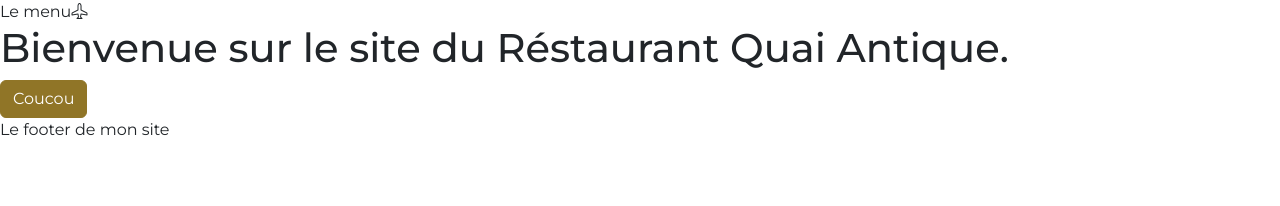
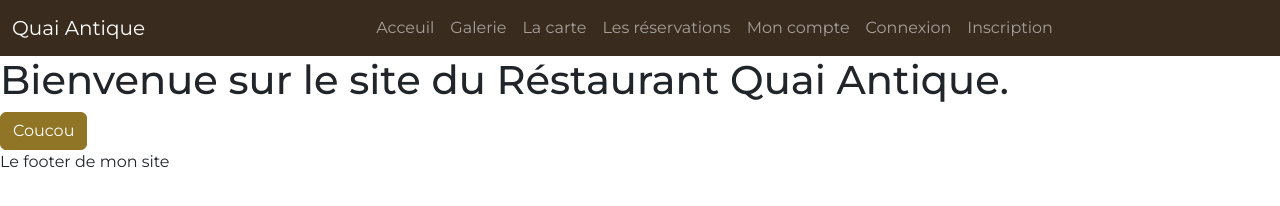
Before and after one commit to vlasky404/QUAI_AINTIQUE_RESTAURANTFRONT, a website with bundled scripts: page index.html in a window 1280 px wide. Built offline with nearby package versions, Linux system fonts and the light colour scheme; files whose address does not match are found by name; a web font is replaced by a local one.

Commit message:
Add Site Header

```diff
--- a/index.html
+++ b/index.html
@@ -12,7 +12,41 @@
 </head>
 <body>
 
-    <header>Le menu<i class="bi bi-airplane"></i></header>
+    <header>
+        <nav class="navbar navbar-expand-lg bg-dark" data-bs-theme="dark">
+            <div class="container-fluid">
+              <a class="navbar-brand" href="/">Quai Antique</a>
+              <button class="navbar-toggler" type="button" data-bs-toggle="collapse" data-bs-target="#navbarSupportedContent" aria-controls="navbarSupportedContent" aria-expanded="false" aria-label="Toggle navigation">
+                <span class="navbar-toggler-icon"></span>
+              </button>
+              <div class="collapse navbar-collapse" id="navbarSupportedContent">
+                <ul class="navbar-nav ms-auto me-auto mb-2 mb-lg-0">
+                  <li class="nav-item">
+                    <a class="nav-link" href="/">Acceuil</a>
+                  </li>
+                  <li class="nav-item">
+                    <a class="nav-link" href="#">Galerie</a>
+                  </li>
+                  <li class="nav-item">
+                    <a class="nav-link" href="#">La carte</a>
+                  </li>
+                  <li class="nav-item">
+                    <a class="nav-link" href="#">Les réservations</a>
+                  </li>
+                  <li class="nav-item">
+                    <a class="nav-link" href="#">Mon compte</a>
+                  </li>
+                  <li class="nav-item">
+                    <a class="nav-link" href="#">Connexion</a>
+                  </li>
+                  <li class="nav-item">
+                    <a class="nav-link" href="#">Inscription</a>
+                  </li>
+                </ul>
+              </div>
+            </div>
+          </nav>
+    </header>
 
     <main id="main-page">
 
```
